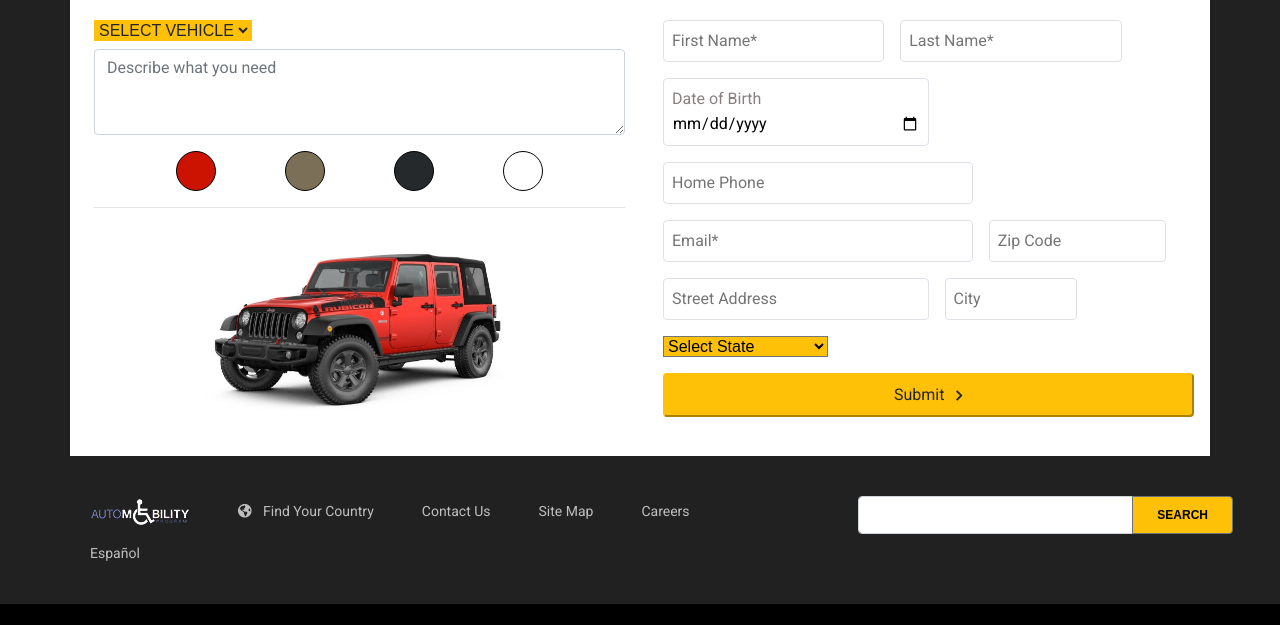
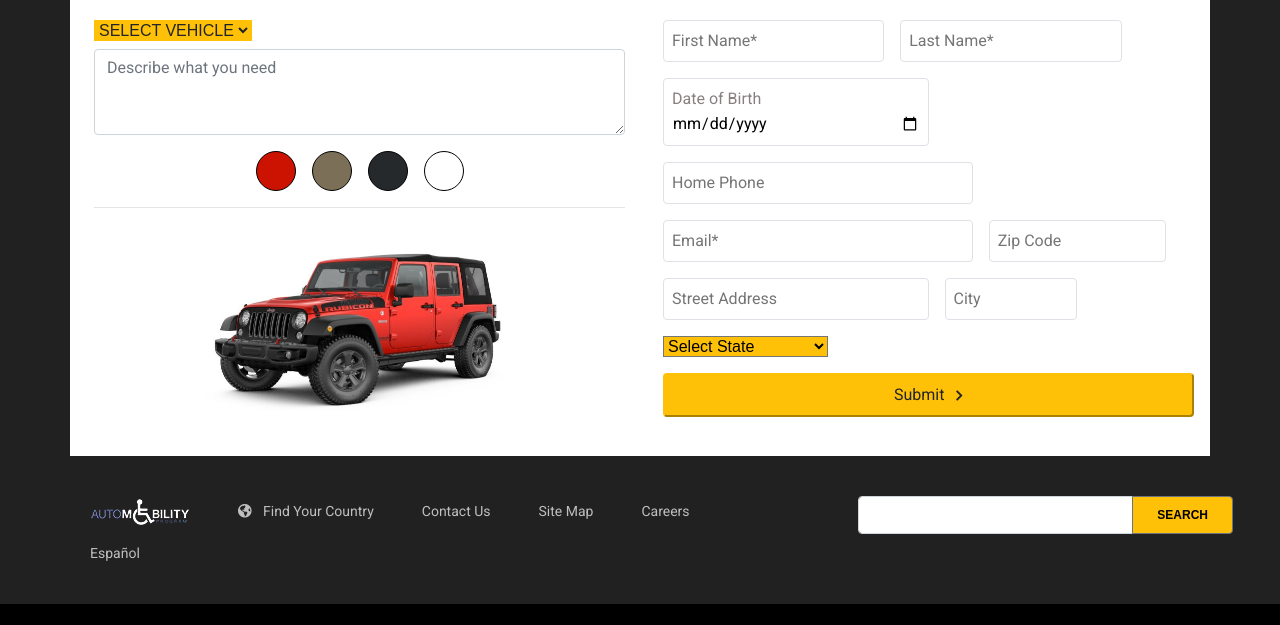
Before and after one commit to EricMChavez/jeep-com-inquiry, a plain HTML site: page index.html in a window 1280 px wide. Shown: the part 152-777 px from the top of the page. Drawn offline with nearby package versions, Linux system fonts and the light colour scheme; a web font is replaced by a local one.

Commit message:
complete

```diff
--- a/index.html
+++ b/index.html
@@ -52,11 +52,11 @@
                         <textarea class="form-control" placeholder="Describe what you need" id="exampleFormControlTextarea1" rows="3"></textarea>
                     </div>
                 </div>
-                <div class="justify-content-around d-flex mx-5">
-                    <div class="jeep red" name="images" data-img="jeep-red.jpeg">&nbsp;</div>
-                    <div class="jeep green" name="images" data-img="jeep-green.jpeg">&nbsp;</div>
-                    <div class="jeep blue" name="images" data-img="jeep-blue.jpeg">&nbsp;</div>
-                    <div class="jeep white" name="images" data-img="jeep-white.jpeg">&nbsp;</div>
+                <div class="justify-content-center d-flex">
+                    <div class="jeep mx-2 red" name="images" data-img="jeep-red.jpeg">&nbsp;</div>
+                    <div class="jeep mx-2 green" name="images" data-img="jeep-green.jpeg">&nbsp;</div>
+                    <div class="jeep mx-2 blue" name="images" data-img="jeep-blue.jpeg">&nbsp;</div>
+                    <div class="jeep mx-2 white" name="images" data-img="jeep-white.jpeg">&nbsp;</div>
 </div>
                     <hr>
 
```
